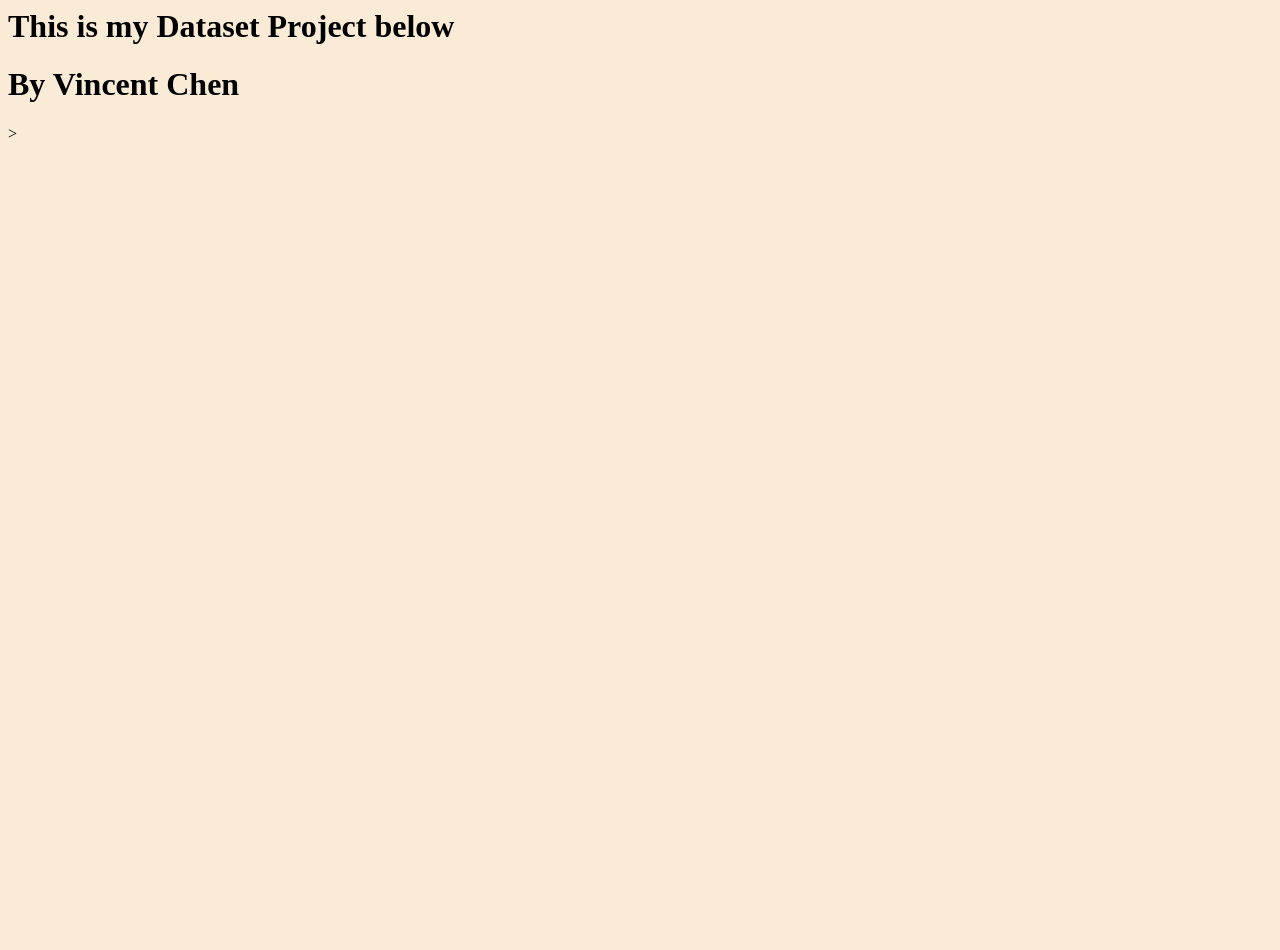
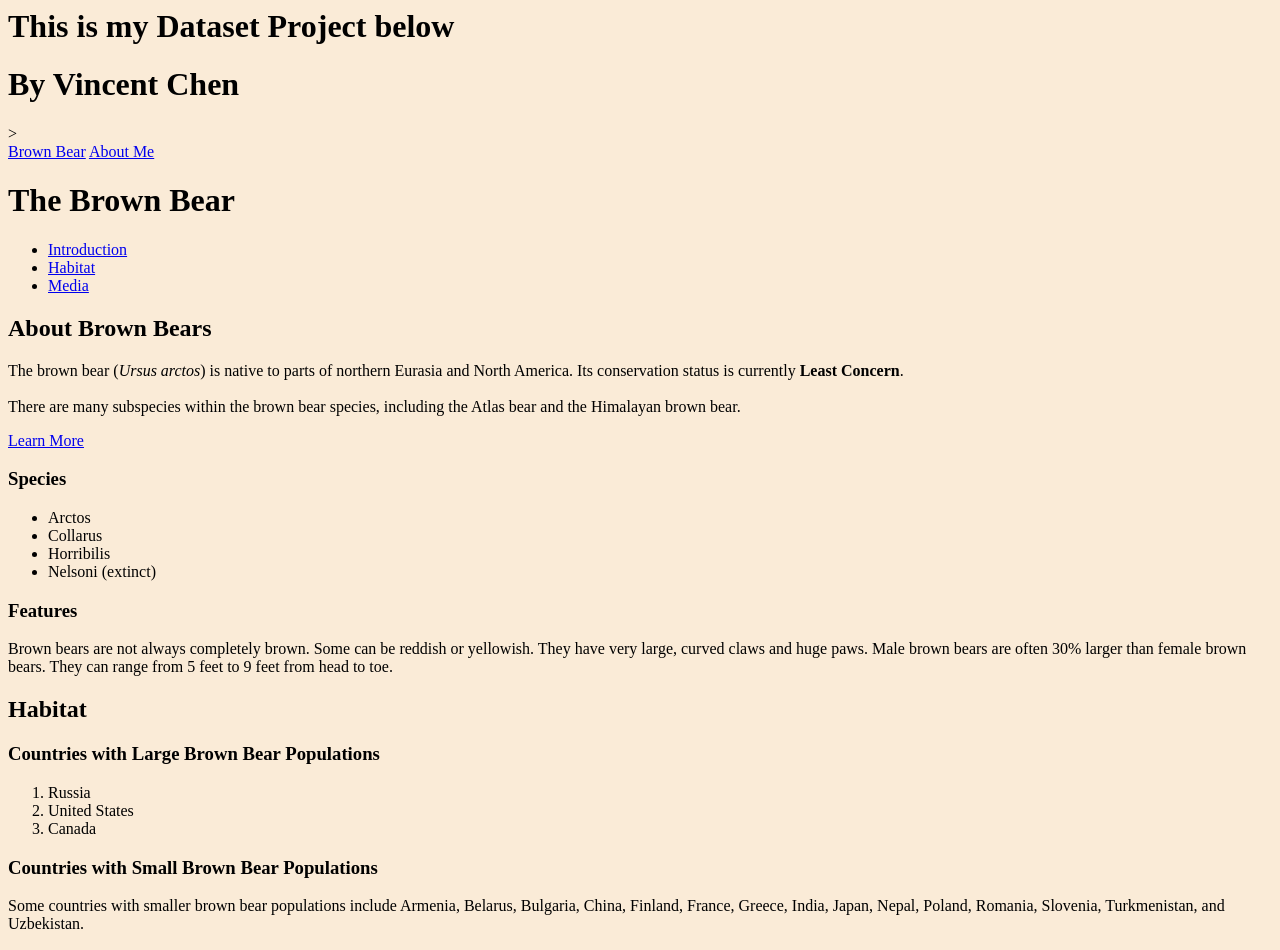
Before and after one commit to WVCS/website-vincentchen-1, a plain HTML site: page index.html in a window 1280 px wide. Shown: the top 950 px of the page. Before the commit the page ends 800 px from the top, so only its background shows below. Drawn offline with Linux system fonts and the light colour scheme.

Commit message:
Update index.html

```diff
--- a/index.html
+++ b/index.html
@@ -11,3 +11,57 @@
   <title> Vincent's Website </title>
  <head>
 </html>
+
+<html>
+
+<head>
+  <title>Brown Bears</title>
+</head>
+
+<body>
+  <nav>
+    <a href="./index.html">Brown Bear</a>
+    <a href="./aboutme.html">About Me</a>
+  </nav>
+  <h1>The Brown Bear</h1>
+  <nav>
+    <ul>
+      <li><a href="#introduction">Introduction</a></li>
+      <li><a href="#habitat">Habitat</a></li>
+      <li><a href="#media">Media</a></li>
+    </ul>
+  </nav>
+  <div id="introduction">
+    <h2>About Brown Bears</h2>
+    <p>The brown bear (<em>Ursus arctos</em>) is native to parts of northern Eurasia and North America. Its conservation status is currently <strong>Least Concern</strong>.<br /><br /> There are many subspecies within the brown bear species, including the
+      Atlas bear and the Himalayan brown bear.</p>
+    <a href="https://en.wikipedia.org/wiki/Brown_bear" target="_blank">Learn More</a>
+    <h3>Species</h3>
+    <ul>
+      <li>Arctos</li>
+      <li>Collarus</li>
+      <li>Horribilis</li>
+      <li>Nelsoni (extinct)</li>
+    </ul>
+    <h3>Features</h3>
+    <p>Brown bears are not always completely brown. Some can be reddish or yellowish. They have very large, curved claws and huge paws. Male brown bears are often 30% larger than female brown bears. They can range from 5 feet to 9 feet from head to toe.</p>
+  </div>
+  <div id="habitat">
+    <h2>Habitat</h2>
+    <h3>Countries with Large Brown Bear Populations</h3>
+    <ol>
+      <li>Russia</li>
+      <li>United States</li>
+      <li>Canada</li>
+    </ol>
+    <h3>Countries with Small Brown Bear Populations</h3>
+    <p>Some countries with smaller brown bear populations include Armenia, Belarus, Bulgaria, China, Finland, France, Greece, India, Japan, Nepal, Poland, Romania, Slovenia, Turkmenistan, and Uzbekistan.</p>
+  </div>
+  <div id="media">
+    <h2>Media</h2>
+    <img src="https://content.codecademy.com/courses/web-101/web101-image_brownbear.jpg" />
+    <video src="https://content.codecademy.com/courses/freelance-1/unit-1/lesson-2/htmlcss1-vid_brown-bear.mp4" height="240" width="320" controls>Video not supported</video>
+  </div>
+</body>
+
+</html>
```
